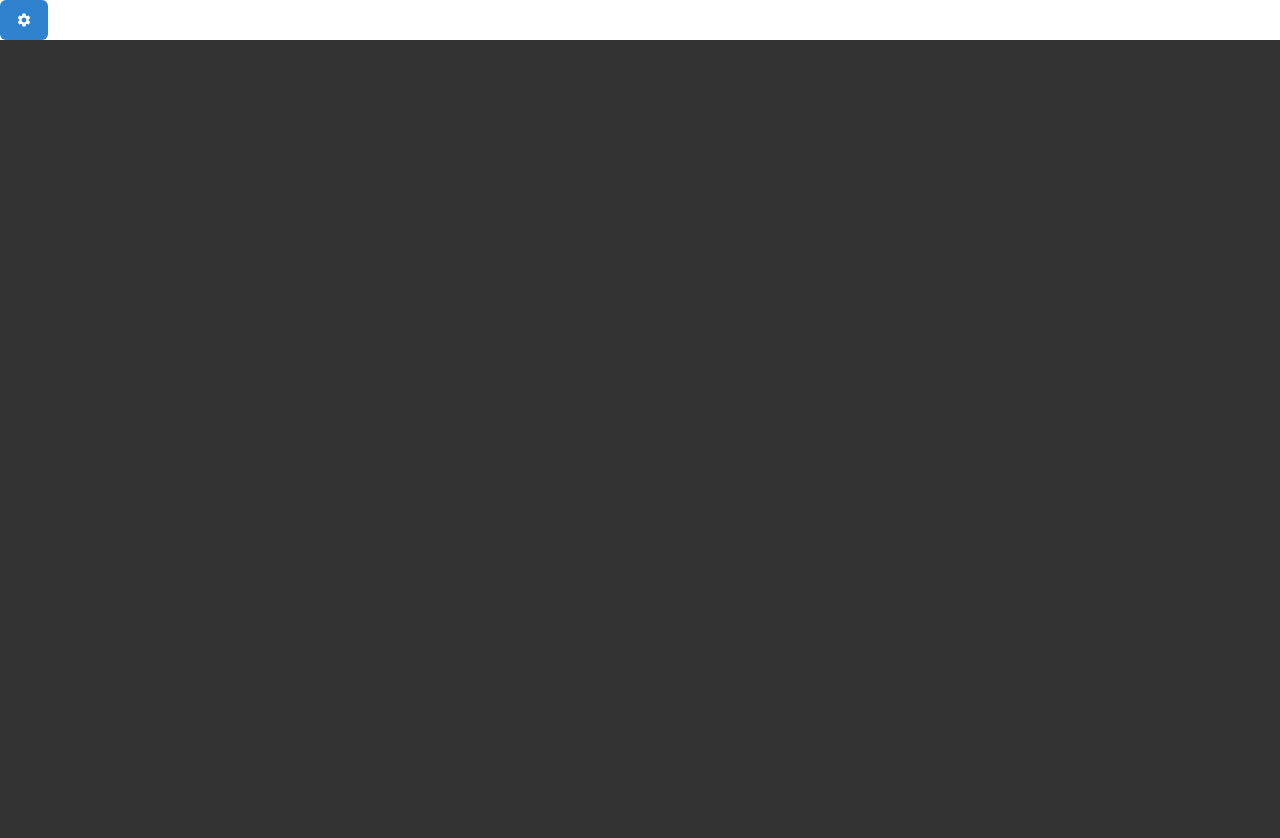
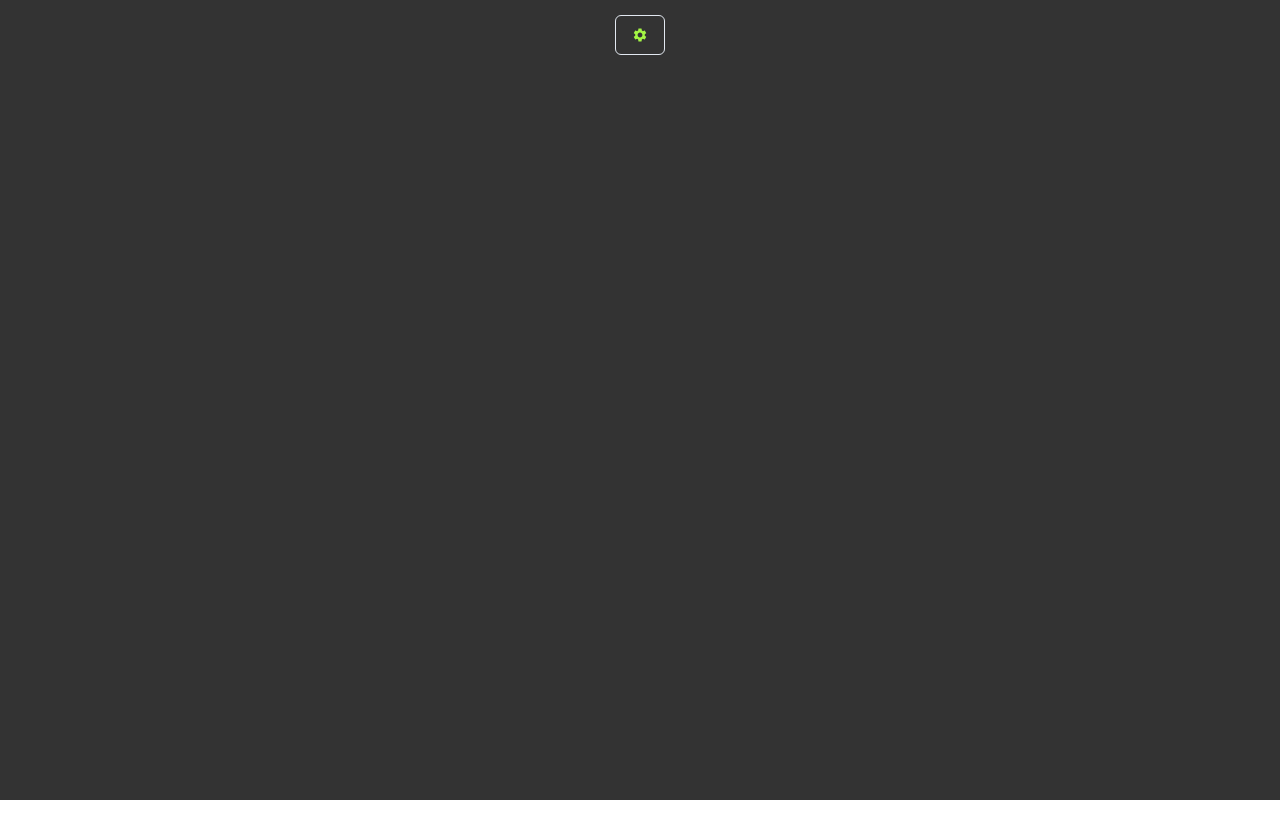
Before and after one commit to JPBeckner/be-right-back, a React (Create React App) app: page / in a window 1280 px wide. After the commit the page ends 800 px from the top, so only its background shows below. Built offline with nearby package versions, Linux system fonts and the light colour scheme.

Commit message:
feat: upd setting button properties

```diff
--- a/src/layouts/base.js
+++ b/src/layouts/base.js
@@ -1,28 +1,46 @@
 import Marquee from "../components/marquee";
+import Settings from "../components/modal";
 import { motion, isValidMotionProp } from "framer-motion";
-import { Button, Icon } from "@chakra-ui/react";
+import { Button, Icon, Center, useDisclosure } from "@chakra-ui/react";
 import { MdSettings } from 'react-icons/md'
+
 
 const defaultBackgroundColor = "#333"
 const defaultFontColor = "#a4f644"
+// const defaultButtonColor = "#403f3f"
+// const defaultBorderColor = "#c4c2c2"
 
 const CustomButton = motion(Button, {
     shouldForwardProp: isValidMotionProp,
 })
 
+
 function Base() {
+
+  const { isOpen, onOpen, onClose } = useDisclosure()
+
   return (
     <div className="Base">
-        <div>
+        <Settings
+        isOpen={ isOpen }
+        onClose={ onClose}
+        />
+        <Center>
             <CustomButton
+            position="absolute"
+            top="15"
             whileHover={{ scale: 1.1 }}
             whileTap={{ scale: 0.9 }}
-            colorScheme="blue"
+            color={ defaultFontColor }
             className="config-button"
+            variant='outline'
+            onClick={ onOpen }
+            _hover={{ bg: defaultBackgroundColor }}
+            _active={{ bg: defaultBackgroundColor }}
             >
                 <Icon as={ MdSettings } />
             </CustomButton>
-        </div>
+        </Center>
         <Marquee
         backgroundColor={defaultBackgroundColor}
         color={defaultFontColor}
```
